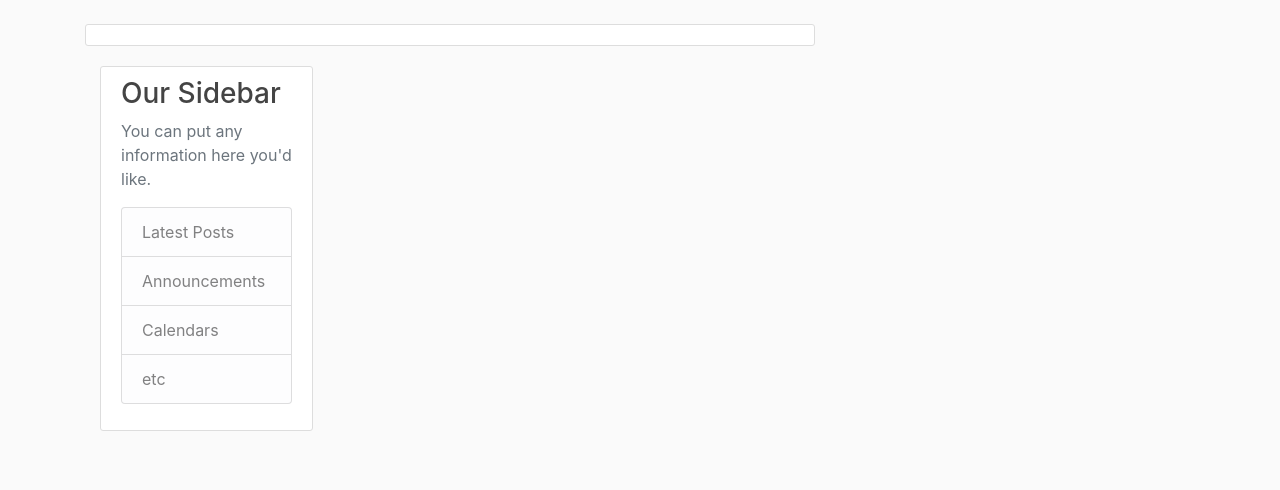
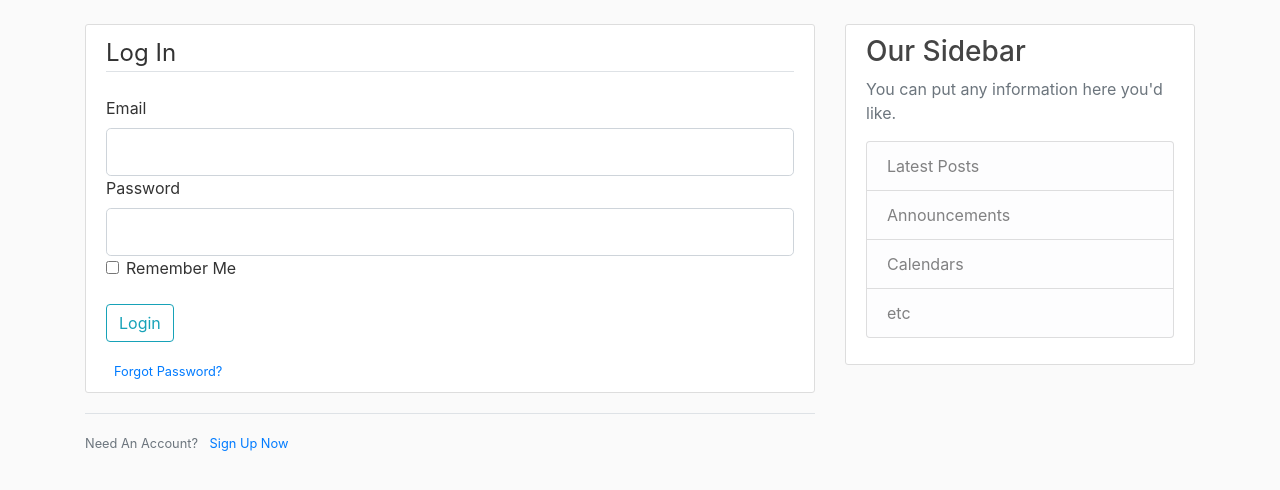
Before and after one commit to fonkamloic/flaskApp, a Flask app: page /login in a window 1280 px wide. Shown: the part 56-546 px from the top of the page. Run offline with Flask 2, Linux system fonts and the light colour scheme; some libraries are stand-ins or nearby versions.

Commit message:
Update to project

```diff
--- a/flaskblog.py
+++ b/flaskblog.py
@@ -1,4 +1,4 @@
-from flask import Flask, render_template , url_for, flash
+from flask import Flask, render_template , url_for, flash, redirect
 from forms import RegistrationForm, LoginForm
 app = Flask(__name__)
 
@@ -33,11 +33,18 @@ def register():
 	form = RegistrationForm()
 	if form.validate_on_submit():
 		flash(f'Account created for {form.username.data}!', 'success')
+		return redirect(url_for('home'))
 	return render_template('register.html', title="Register", form=form)
 
-@app.route("/login")
+@app.route("/login", methods=['GET','POST'])
 def login():
 	form = LoginForm()
+	if form.validate_on_submit():
+		if form.email.data == 'fonkamloic@gmail.com' and form.password.data == 'Passw0rd':
+			flash('You have been logged in!', 'success')
+			return redirect(url_for('home'))
+		else:
+			flash('Login Unseccessflu. Please check username and password', 'danger')
 	return render_template('login.html', title="Login", form=form)
 
 
--- a/templates/layout.html
+++ b/templates/layout.html
@@ -25,13 +25,13 @@
                     </button>
                     <div class="collapse navbar-collapse" id="navbarToggle">
                       <div class="navbar-nav mr-auto">
-                        <a class="nav-item nav-link" href="/">Home</a>
-                        <a class="nav-item nav-link" href="/about">About</a>
+                        <a class="nav-item nav-link" href="{{ url_for('home') }}">Home</a>
+                        <a class="nav-item nav-link" href="{{ url_for('about') }}">About</a>
                       </div>
                       <!-- Navbar Right Side -->
                       <div class="navbar-nav">
-                        <a class="nav-item nav-link" href="/login">Login</a>
-                        <a class="nav-item nav-link" href="/register">Register</a>
+                        <a class="nav-item nav-link" href="{{ url_for('login') }}">Login</a>
+                        <a class="nav-item nav-link" href="{{ url_for('register') }}">Register</a>
                       </div>
                     </div>
                   </div>
@@ -41,6 +41,16 @@
               <main role="main" class="container">
                     <div class="row">
                       <div class="col-md-8">
+                        {% with messages = get_flashed_messages(with_categories=true) %}
+                            {% if messages %}
+                              {%  for category, message in messages %}
+                                <div class="alert alert-{{ category }}">
+                                      {{ message }}
+                                </div>
+
+                              {%endfor%}
+                            {% endif %}
+                        {% endwith %}
                         {% block content %}{% endblock %}
                       </div>
                       <div class="col-md-4">
--- a/templates/login.html
+++ b/templates/login.html
@@ -1,4 +1,57 @@
 {% extends "layout.html" %}
 {% block content %}
-    <div class="content-section">
+<div class="content-section">
+    <form method="POST" action="">
+        {{ form.hidden_tag() }}
+        <fieldset class="form-group">
+            <legend class="border-bottom mb-4">Log In</legend>
+
+            <div class="from-group">
+                {{ form.email.label(class="form-control-label")}}
+                {% if form.email.errors %}
+                {{ form.email(class="form-control form-control-lg is-invalid")}}
+                <div class="invalid-feedback">
+                    {% for error in form.email.errors %}
+
+                    <span>{{ error }}</span>
+                    {% endfor %}
+                </div>
+                {% else %}
+                {{ form.email(class="form-control form-control-lg")}}
+                {% endif %}
+            </div>
+            <div class="from-group">
+                {{ form.password.label(class="form-control-label")}}
+                {% if form.password.errors %}
+                {{ form.password(class="form-control form-control-lg is-invalid")}}
+                <div class="invalid-feedback">
+                    {% for error in form.password.errors %}
+
+                    <span>{{ error }}</span>
+                    {% endfor %}
+                </div>
+                {% else %}
+                {{ form.password(class="form-control form-control-lg")}}
+                {% endif %}
+          <div class="form-check">
+                 {{ form.remember(class="form-check-input")}}
+                 {{ form.remember.label(class="form-control-label")}}
+          </div>
+
+        </fieldset>
+        <div class="form-group">
+            {{ form.submit(class="btn btn-outline-info")}}
+
+        </div>
+        <small class="text-muted ml-2">
+
+          <a href="#">Forgot Password?</a>
+        </small>
+    </form>
+</div>
+<div class="border-top pt-3">
+    <small class="text-muted">
+        Need An Account? <a class="ml-2" href="{{ url_for('register')}}">Sign Up Now</a>
+    </small>
+</div>
 {% endblock content %}
```
Also changed, not shown: templates/register.html (+44 -0 lines).
